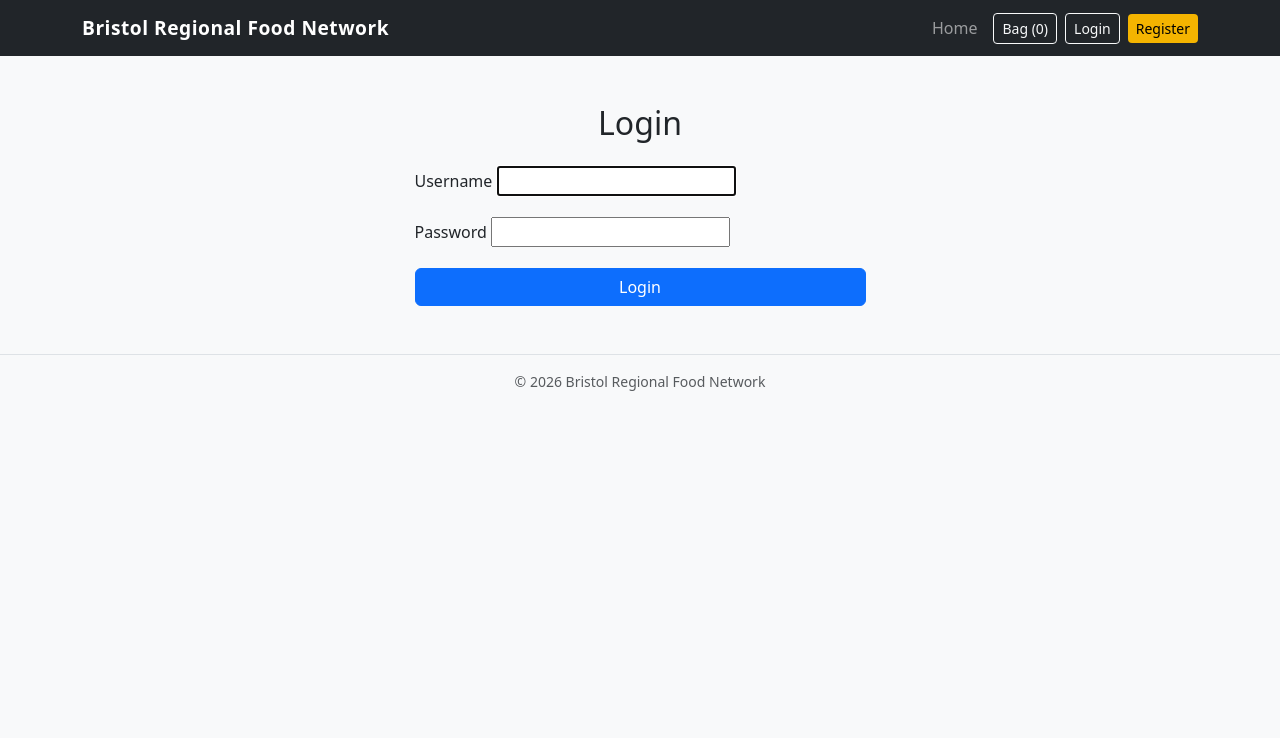
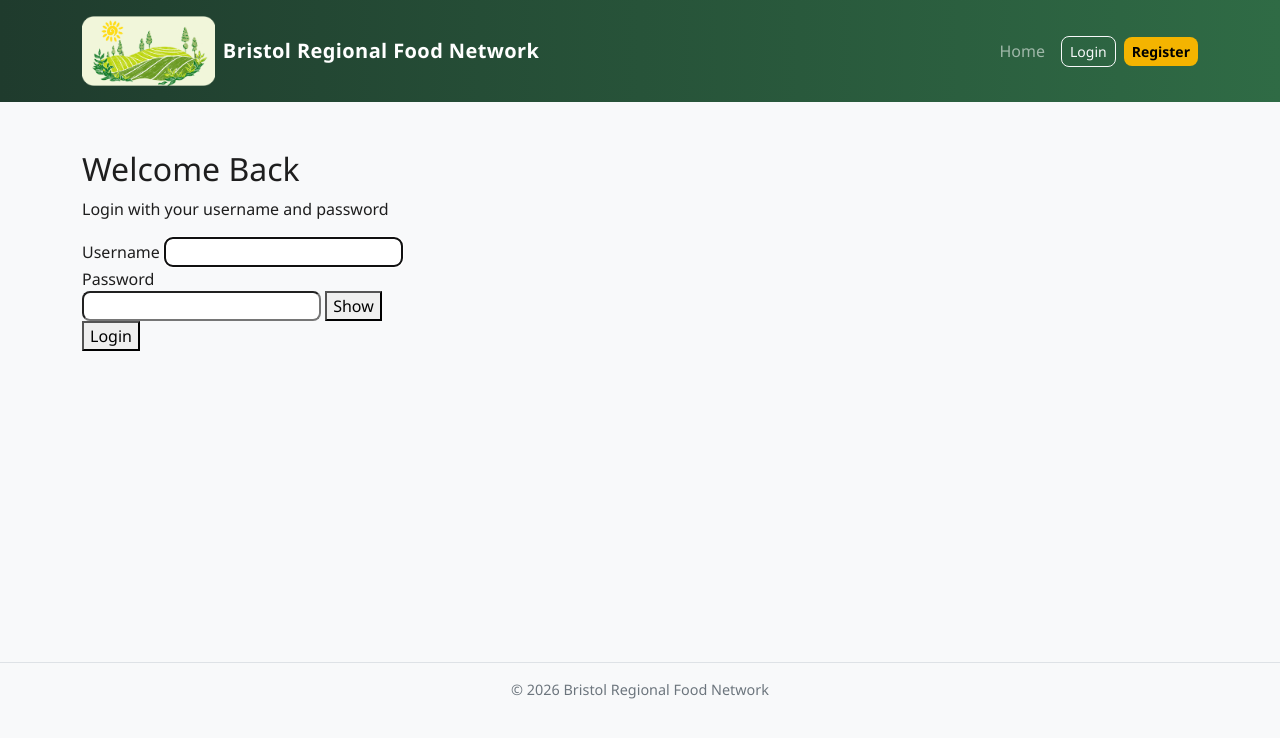
Before and after one commit to Bristol-Regional-Food-Network/DESD---Bristol-Regional-Food-Network, a Django app: page /login/ in a window 1280 px wide. Shown: the top 738 px of the page. Run offline with Django 5.2, Linux system fonts and the light colour scheme.

Commit message:
updated front-end new logo

```diff
--- a/static/css/main.css
+++ b/static/css/main.css
@@ -1,19 +1,112 @@
-/* Custom theme tweaks */
+/* ---------- Global Styles ---------- */
 
 body {
     background-color: #f8f9fa;
+    font-family: "Segoe UI", Roboto, Arial, sans-serif;
+    color: #1e1e1e;
+}
+
+/* Page spacing */
+main.container {
+    min-height: 70vh;
+}
+
+.navbar-brand img {
+    height: 70px;
+    width: auto;
+}
+
+/* ---------- Navbar ---------- */
+
+.navbar {
+    background: linear-gradient(90deg, #1f3b2d, #2f6b45) !important;
+    padding-top: 0.7rem;
+    padding-bottom: 0.7rem;
 }
 
 .navbar-brand {
-    font-size: 1.2rem;
-    letter-spacing: 0.5px;
+    font-size: 1.25rem;
+    letter-spacing: 0.4px;
 }
 
-.card {
-    border-radius: 12px;
+.navbar .nav-link {
+    font-weight: 500;
+}
+
+.navbar .nav-link:hover {
+    opacity: 0.9;
+}
+
+
+/* ---------- Buttons ---------- */
+
+.btn {
+    border-radius: 8px;
+    transition: all 0.2s ease;
 }
 
 .btn-warning {
     background-color: #f4b400;
     border: none;
+    font-weight: 600;
 }
+
+.btn-warning:hover {
+    background-color: #e3a400;
+}
+
+.btn-outline-light:hover {
+    background-color: white;
+    color: #1f3b2d;
+}
+
+
+/* ---------- Cards (for product pages later) ---------- */
+
+.card {
+    border: none;
+    border-radius: 14px;
+    box-shadow: 0 8px 20px rgba(0,0,0,0.05);
+}
+
+.card:hover {
+    transform: translateY(-2px);
+    transition: 0.2s ease;
+}
+
+
+/* ---------- Forms ---------- */
+
+input,
+textarea,
+select {
+    border-radius: 8px !important;
+}
+
+.form-control:focus {
+    box-shadow: 0 0 0 0.2rem rgba(47,107,69,0.2);
+    border-color: #2f6b45;
+}
+
+
+/* ---------- Footer ---------- */
+
+footer {
+    background-color: #ffffff;
+}
+
+footer .text-muted {
+    font-size: 0.9rem;
+}
+
+
+/* ---------- Utility Styles ---------- */
+
+.section-title {
+    font-weight: 700;
+    margin-bottom: 1rem;
+}
+
+.text-muted {
+    color: #6c757d !important;
+}
--- a/templates/auth/login.html
+++ b/templates/auth/login.html
@@ -1,32 +1,51 @@
 {% extends "base/base.html" %}
+{% load static %}
 
 {% block title %}Login{% endblock %}
 
 {% block content %}
-<div class="row justify-content-center">
-    <div class="col-md-5">
-
-        <h2 class="mb-4 text-center">Login</h2>
+<div class="login-page">
+    <div class="login-box">
+        <h2 class="login-title">Welcome Back</h2>
+        <p class="login-subtitle">Login with your username and password</p>
 
         <form method="post">
             {% csrf_token %}
 
-            <div class="mb-3">
-                <label class="form-label">Username</label>
+            <div class="form-group">
+                <label for="id_username">Username</label>
                 {{ form.username }}
             </div>
 
-            <div class="mb-3">
-                <label class="form-label">Password</label>
-                {{ form.password }}
+            <div class="form-group">
+                <label for="id_password">Password</label>
+                <div class="password-wrapper">
+                    {{ form.password }}
+                    <button type="button" class="show-password-btn" onclick="togglePassword()">
+                        Show
+                    </button>
+                </div>
             </div>
 
-            <button class="btn btn-primary w-100">
-                Login
-            </button>
-
+            <button type="submit" class="login-btn">Login</button>
         </form>
-
     </div>
 </div>
+
+<script>
+    function togglePassword() {
+        const passwordInput = document.getElementById("id_password");
+        const toggleBtn = document.querySelector(".show-password-btn");
+
+        if (!passwordInput) return;
+
+        if (passwordInput.type === "password") {
+            passwordInput.type = "text";
+            toggleBtn.textContent = "Hide";
+        } else {
+            passwordInput.type = "password";
+            toggleBtn.textContent = "Show";
+        }
+    }
+</script>
 {% endblock %}
--- a/templates/base/base.html
+++ b/templates/base/base.html
@@ -1,50 +1,67 @@
 {% load static %}
 <!doctype html>
 <html lang="en">
+
 <head>
     <meta charset="utf-8">
     <meta name="viewport" content="width=device-width, initial-scale=1">
-    <title>{% block title %}BRFN{% endblock %}</title>
+    <title>{% block title %}BRFN {% endblock %}</title>
 
     <!-- Bootstrap -->
     <link href="https://cdn.jsdelivr.net/npm/bootstrap@5.3.3/dist/css/bootstrap.min.css" rel="stylesheet">
 
-    <!-- Your CSS -->
+    <!-- Custom CSS -->
     <link rel="stylesheet" href="{% static 'css/main.css' %}">
+    <link rel="icon" type="image/png" href="{% static 'images/logo1.png' %}">
 </head>
+
 <body>
 
+<!-- NAVBAR -->
 <nav class="navbar navbar-expand-lg navbar-dark bg-dark">
     <div class="container">
 
-        <a class="navbar-brand fw-bold" href="{% url 'home' %}">
-            Bristol Regional Food Network
+        <!-- LOGO + BRAND -->
+        <a class="navbar-brand d-flex align-items-center" href="{% url 'home' %}">
+            <img src="{% static 'images/logo2.png' %}" alt="BRFN Logo" height="40" class="me-2">
+            <span class="fw-bold">Bristol Regional Food Network</span>
         </a>
 
+        <!-- Mobile button -->
         <button class="navbar-toggler" type="button" data-bs-toggle="collapse" data-bs-target="#navbarContent">
             <span class="navbar-toggler-icon"></span>
         </button>
 
+        <!-- Navbar content -->
         <div class="collapse navbar-collapse" id="navbarContent">
             <ul class="navbar-nav ms-auto align-items-lg-center gap-lg-2">
 
+                <!-- Home -->
                 <li class="nav-item">
-                    <a class="nav-link" href="{% url 'home' %}">Home</a>
-                </li>
-
-                <li class="nav-item">
-                    <a class="btn btn-outline-light btn-sm" href="{% url 'basket:basket_detail' %}">
-                        Bag ({{ request.session.basket|length|default:0 }})
+                    <a class="nav-link" href="{% url 'home' %}">
+                        Home
                     </a>
                 </li>
 
                 {% if user.is_authenticated %}
+
+                    <!-- Username -->
                     <li class="nav-item">
                         <span class="nav-link text-light">
                             Hello, {{ user.username }}
                         </span>
                     </li>
 
+                    <!-- BAG (CUSTOMER ONLY) -->
+                    {% if user.userprofile.role == "customer" %}
+                    <li class="nav-item">
+                        <a class="btn btn-outline-light btn-sm" href="{% url 'basket:basket_detail' %}">
+                            Bag ({{ request.session.basket|length|default:0 }})
+                        </a>
+                    </li>
+                    {% endif %}
+
+                    <!-- Logout -->
                     <li class="nav-item">
                         <form action="{% url 'logout' %}" method="post" class="d-inline">
                             {% csrf_token %}
@@ -56,12 +73,14 @@
 
                 {% else %}
 
+                    <!-- Login -->
                     <li class="nav-item">
                         <a class="btn btn-outline-light btn-sm" href="{% url 'login' %}">
                             Login
                         </a>
                     </li>
 
+                    <!-- Register -->
                     <li class="nav-item">
                         <a class="btn btn-warning btn-sm" href="{% url 'register' %}">
                             Register
@@ -72,19 +91,23 @@
 
             </ul>
         </div>
+
     </div>
 </nav>
 
+<!-- MAIN CONTENT -->
 <main class="container py-5">
     {% block content %}{% endblock %}
 </main>
 
+<!-- FOOTER -->
 <footer class="bg-light border-top py-3">
     <div class="container text-center small text-muted">
         © 2026 Bristol Regional Food Network
     </div>
 </footer>
 
+<!-- Bootstrap JS -->
 <script src="https://cdn.jsdelivr.net/npm/bootstrap@5.3.3/dist/js/bootstrap.bundle.min.js"></script>
 
 </body>
```
Also changed, not shown: producers/templates/producers/dashboard.html (+25 -9 lines), static/css/auth.css (added, +95 -0 lines), templates/products/add_product.html (+65 -12 lines), static/images/logo1.png (added), static/images/logo2.png (added).
